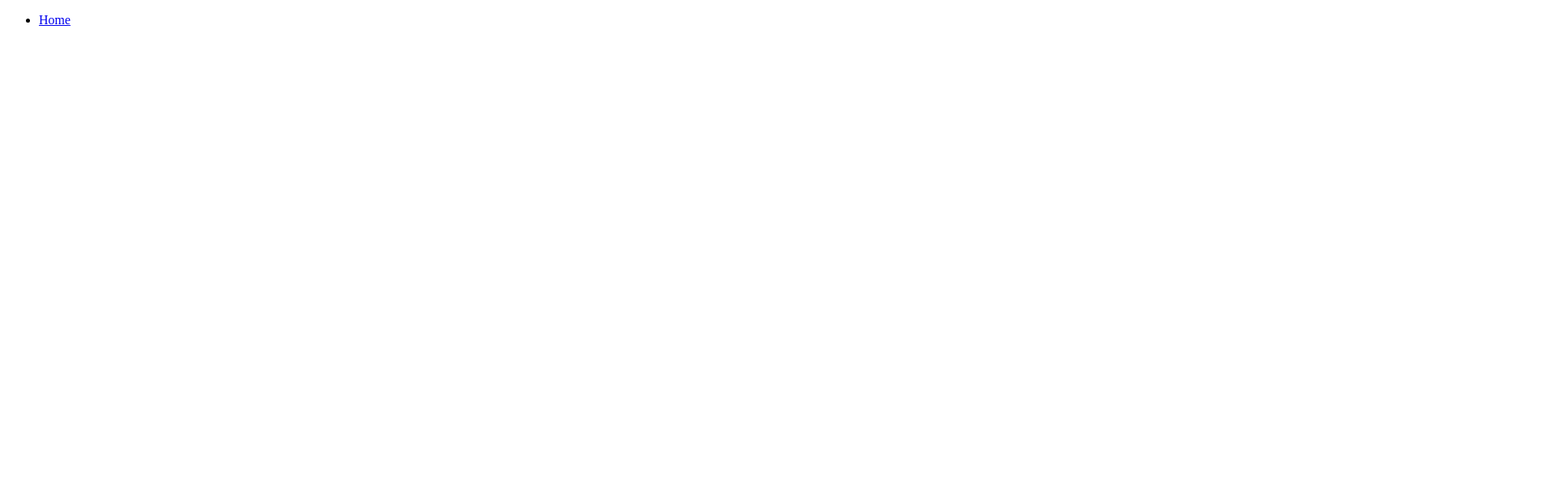
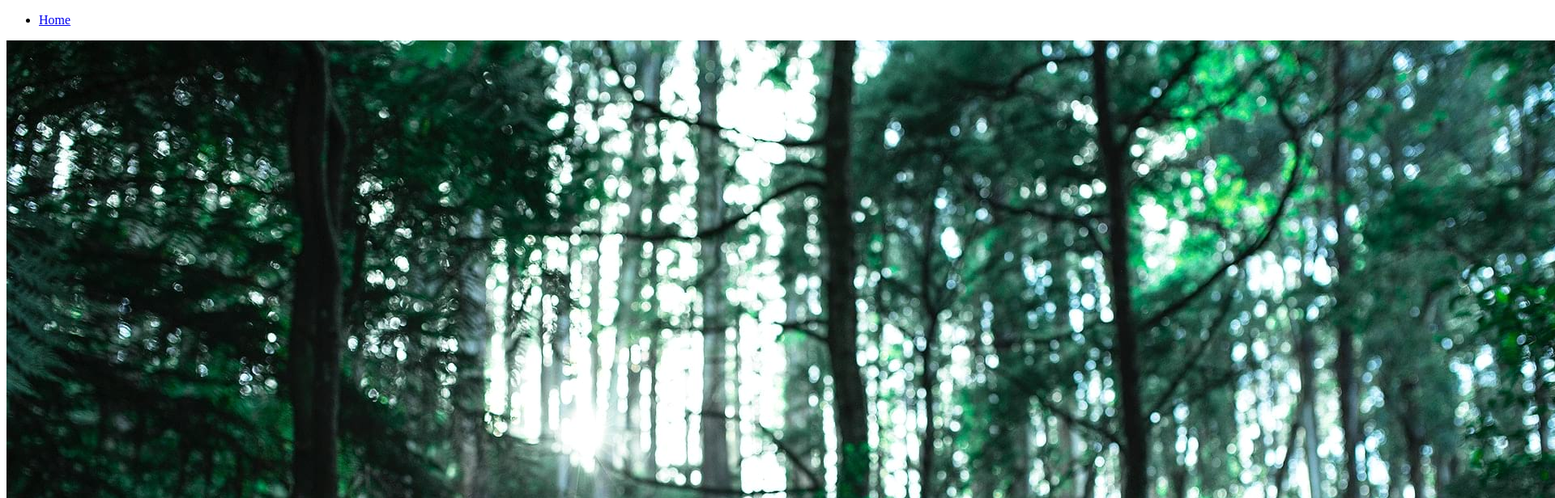
Before and after one commit to nhaty7400/BSProject5008, a plain HTML site: page index.html in a window 1280 px wide. Shown: the top 616 px of the page at 81% size, 1920 px wide, since content can reach past the window. Drawn offline with Linux system fonts and the light colour scheme.

Commit message:
them carousel

```diff
--- a/index.html
+++ b/index.html
@@ -16,7 +16,9 @@
             </ul>
         </nav>
     </header>
-    <section class="carousel"></section>
+    <section class="carousel">
+        <img src="./img/3.jpg" alt="">
+    </section>
 
 
 
```
